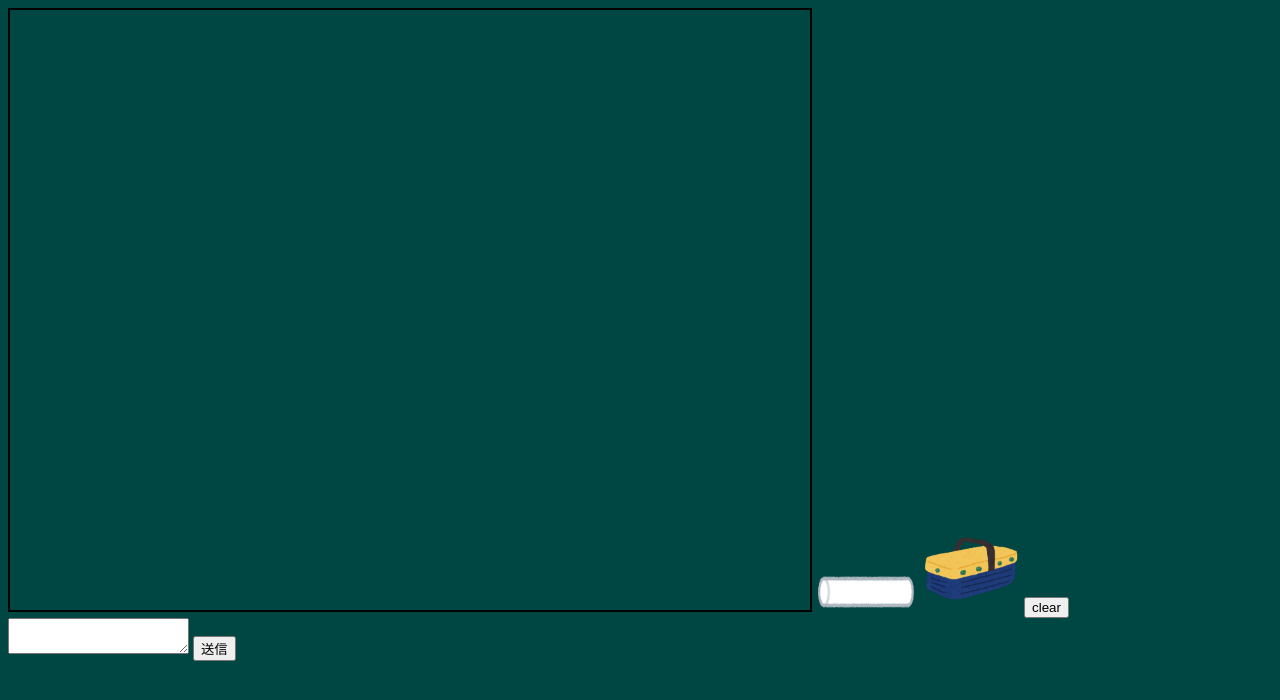
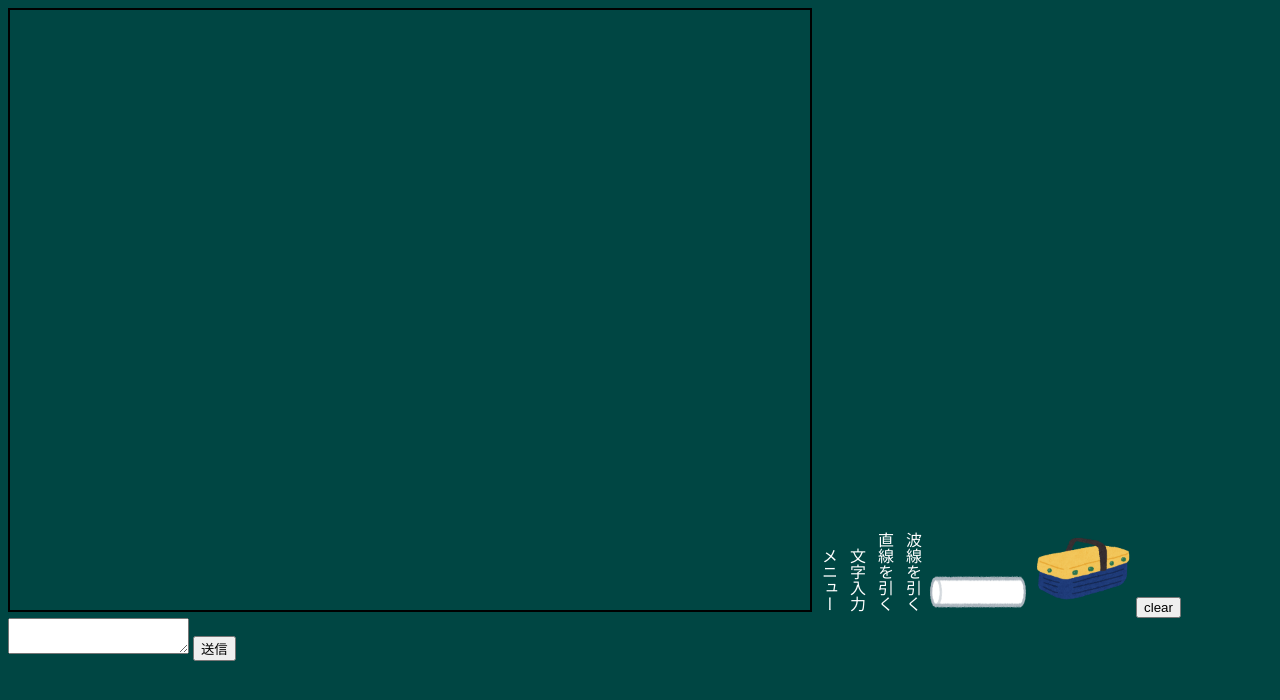
Before and after one commit to yu-tetra/pro2020, a plain HTML site: page main.html in a window 1280 px wide. Drawn offline with nearby package versions, Linux system fonts and the light colour scheme; no server answers.

Commit message:
'たて'

```diff
--- a/CSS/blackboard.css
+++ b/CSS/blackboard.css
@@ -12,6 +12,22 @@ canvas{
     background-color: #004643;
 }
 
+.menu{
+    writing-mode: vertical-rl;
+}
+
+.txt{
+    writing-mode: vertical-rl;
+}
+
+.straight{
+    writing-mode: vertical-rl;
+}
+
+.wave{
+    writing-mode: vertical-rl;
+}
+
 .pen{
     width: 100px;
     height: 40px;
--- a/main.html
+++ b/main.html
@@ -8,6 +8,10 @@
 
 <body>
     <canvas id="canvas" width=800% height=600% style="border: solid 2px #000;box-sizing: border-box;"></canvas>
+    <label class="menu">メニュー</label>
+    <label class="txt">文字入力</label>
+    <label class="straight">直線を引く</label>
+    <label class="wave">波線を引く</label>
     <img src="./Picture/chalk_white.png" alt="チョーク" class="pen" value="pen" id="pen">
     <img src="./Picture/school_kokubankeshi.png" alt="黒板消し" class="eraser" id="eraser">
     <input type="button" value="clear" id="clear">
```
